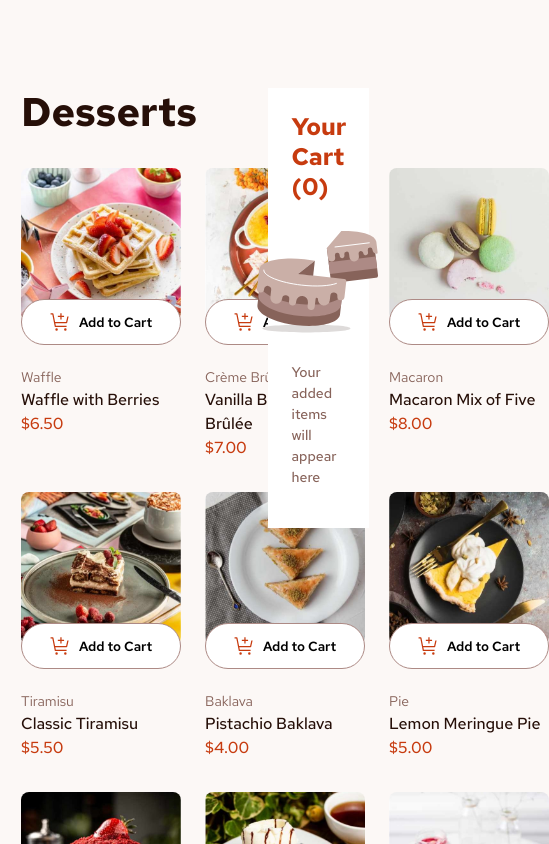
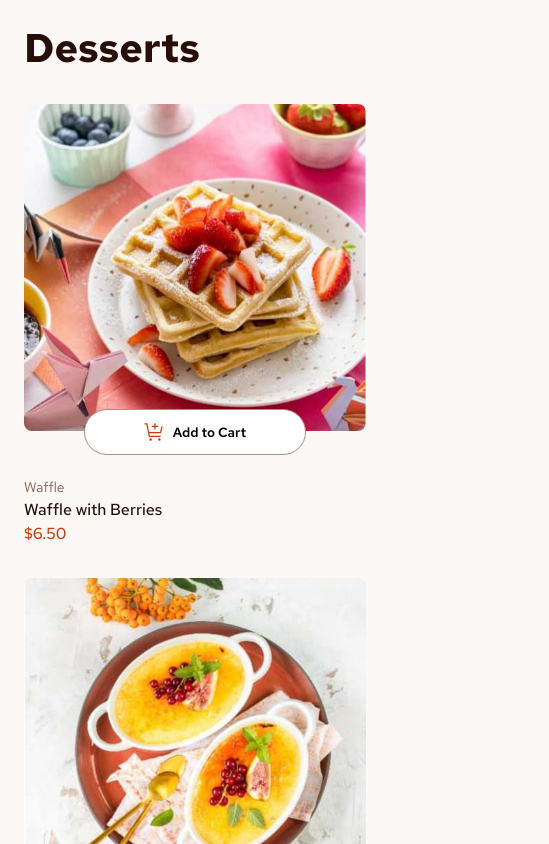
Before and after one commit to michellecordovi/ShopDessertsPage, a React (Vite) app: page / in a window 390 px wide. Shown: the top 844 px of the page, 549 px wide, since content can reach past the window. Built offline with nearby package versions, Linux system fonts and the light colour scheme.

Commit message:
make responsive

```diff
--- a/src/App.css
+++ b/src/App.css
@@ -5,6 +5,17 @@
   column-gap: 24px;
 }
 
+@media only screen and (max-width: 740px){
+  #desserts-grid{
+    grid-template-columns: 2fr 2fr;
+  }
+}
+
+@media only screen and (max-width: 450px){
+  #desserts-grid{
+    grid-template-columns: 1fr;
+  }
+}
 
 /* DESSERT CARD */
 .dessert-image-container{
@@ -25,7 +36,8 @@
 
 .add-to-cart-button,
 .adjust-count-button {
-  width: 160px;
+  max-width: 90%;
+  min-width: 65%;
   height: 44px;
   padding: 22px;
   display: flex;
@@ -108,6 +120,10 @@
 }
 
 /* CART */
+#cart{
+  border-radius: 12px;
+}
+
 #empty-cart-image-container{
   padding: 16px 0px;
   display: flex;
@@ -244,14 +260,14 @@
   width: 40%;
   height: fit-content;
   border-radius: 12px;
+  margin-top: 5rem;
   padding: 40px;
   display: flex;
   flex-direction: column;
   gap: 32px;
-  top: 25vh;
-  bottom: 25vh;
-  position: relative;
   z-index: 2;
+  top: 5rem;
+  position: sticky;
 
   #order-confirmation-header{
     img{
@@ -279,7 +295,7 @@
 
 
 /* CONFIRMATION GRID */
-#order-confirmation-grid{
+.order-confirmation-grid{
   background-color: #FCF8F6;
   border-radius: 8px;
   padding: 8px 24px 24px;
@@ -324,3 +340,22 @@
   font-size: 16px;
   font-weight: 500;
 }
+
+
+@media only screen and (max-width: 1000px){
+  #order-confirmation-box{
+    width: 90%;
+    margin: 24px;
+  }
+}
+
+
+@media only screen and (max-width: 460px){
+  #order-confirmation-box{
+    width: 100%;
+    margin: 5rem 0px 0px;
+    padding: 24px;
+    bottom: 0vh;
+    top: 0%;
+  }
+}
--- a/src/index.css
+++ b/src/index.css
@@ -46,3 +46,29 @@ h2{
   font-size: 24px;
   line-height: 125%;
 }
+
+@media only screen and (max-width: 1000px){
+  #root{
+    flex-direction: column;
+    justify-content: center;
+    align-items: center;
+  }
+
+  body{
+    padding: 40px;
+  }
+
+  main{
+    width: 100%;
+  }
+
+  aside{
+    width: 100%;
+  }
+}
+
+@media only screen and (max-width: 600px){
+  body{
+    padding: 24px;
+  }
+}
```
